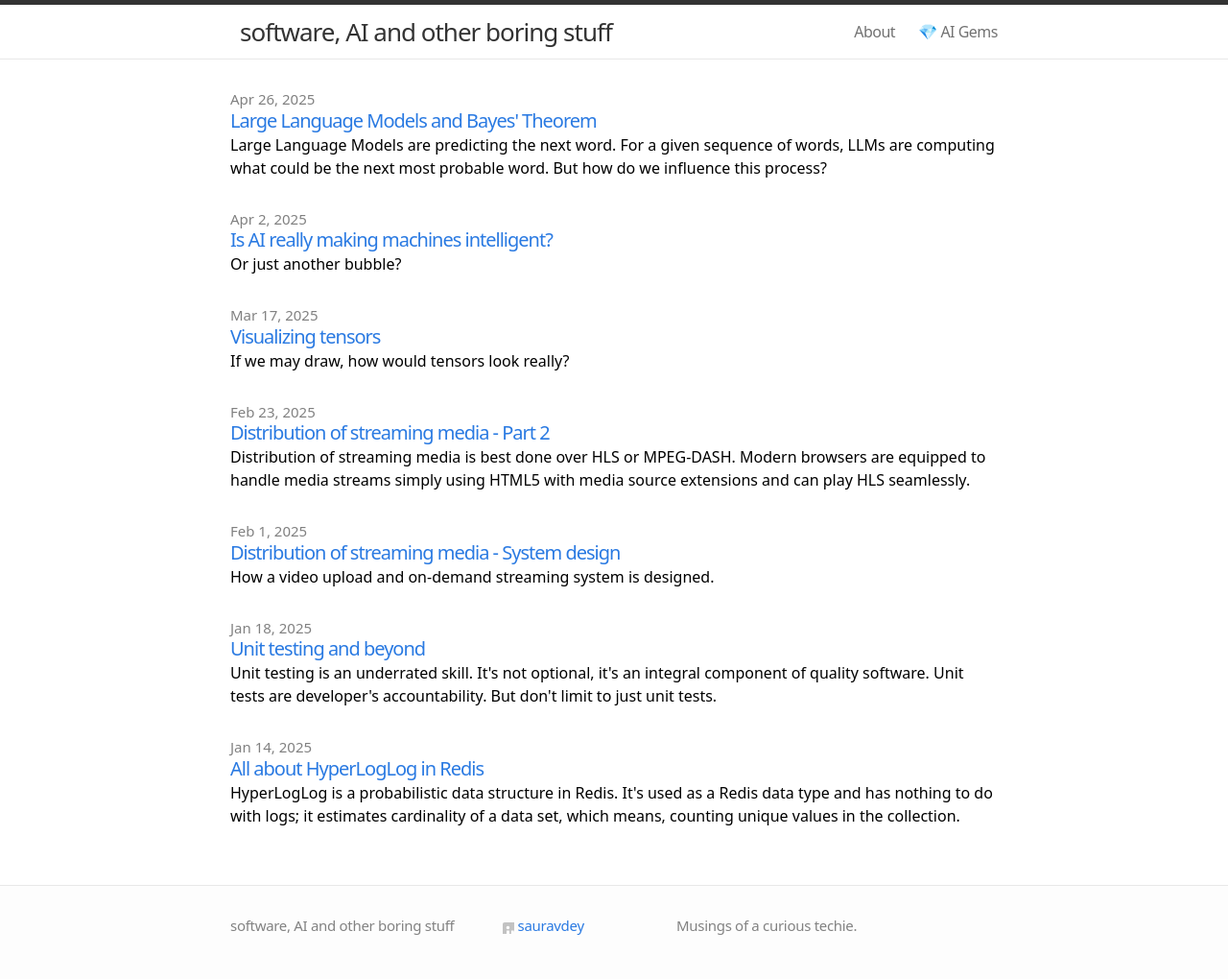
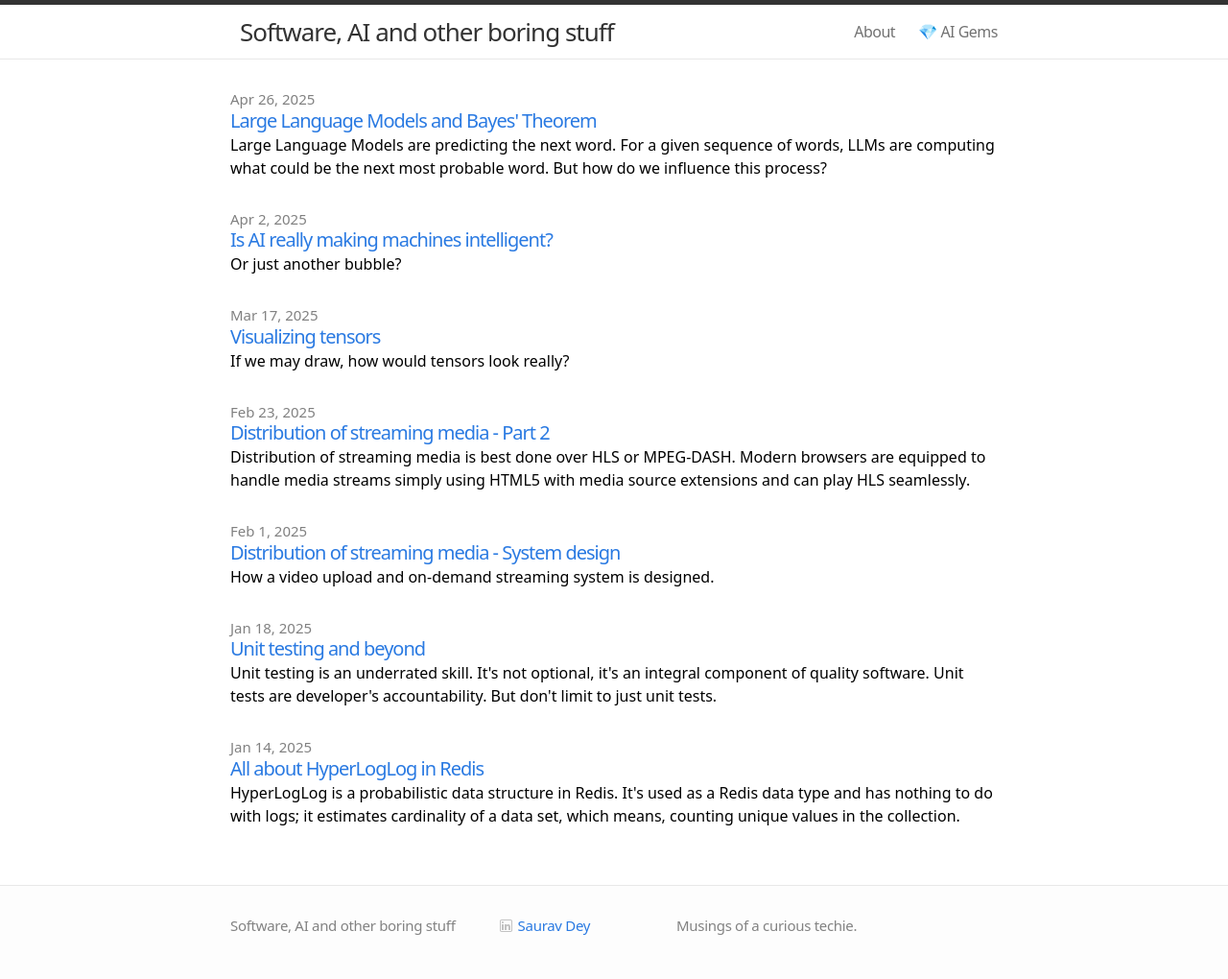
Before and after one commit to mindyouragents/mindyouragents.github.io, a Jekyll site: the page built from index.html, in a window 1280 px wide. Shown: the whole page at 96% size. Built offline with Jekyll 4.4.1, drawn with Linux system fonts in a browser that asks for light colours; some web fonts are replaced.

Commit message:
restored from backup

```diff
--- a/_config.yml
+++ b/_config.yml
@@ -1,5 +1,5 @@
 # Site settings
-title: software, AI and other boring stuff
+title: Software, AI and other boring stuff
 email:
 description: "Musings of a curious techie."
 baseurl: ""
--- a/_includes/footer.html
+++ b/_includes/footer.html
@@ -42,15 +42,11 @@
                 xmlns:xlink="http://www.w3.org/1999/xlink" x="0px" y="0px" viewBox="0 0 16 16"
                 enable-background="new 0 0 16 16" xml:space="preserve">
                 <path fill-rule="evenodd" clip-rule="evenodd" fill="#C2C2C2"
-                  d="M24,4H6C4.895,4,4,4.895,4,6v18c0,1.105,0.895,2,2,2h18c1.105,0,2-0.895,2-2V6C26,4.895,25.105,4,24,4z
-                  M10.954,22h-2.95 v-9.492h2.95V22z M9.449,11.151c-0.951,0-1.72-0.771-1.72-1.72c0-0.949,0.77-1.719,1.72-1.719c0.948,
-                  0,1.719,0.771,1.719,1.719 C11.168,10.38,10.397,11.151,9.449,11.151z M22.004,22h-2.948v-4.616c0-1.101-0.02-2.517-1.533-2.517
-                  c-1.535,0-1.771,1.199-1.771,2.437V22h-2.948v-9.492h2.83v1.297h0.04c0.394-0.746,1.356-1.533,2.791-1.533 c2.987,0,3.539,1.966,
-                  3.539,4.522V22z">
+                  d="M 2.757813 1 C 1.792969 1 1 1.792969 1 2.757813 L 1 12.246094 C 1 13.207031 1.792969 14 2.757813 14 L 12.246094 14 C 13.207031 14 14 13.207031 14 12.246094 L 14 2.757813 C 14 1.792969 13.207031 1 12.246094 1 Z M 2.757813 2 L 12.246094 2 C 12.667969 2 13 2.332031 13 2.757813 L 13 12.246094 C 13 12.667969 12.667969 13 12.246094 13 L 2.757813 13 C 2.332031 13 2 12.667969 2 12.246094 L 2 2.757813 C 2 2.332031 2.332031 2 2.757813 2 Z M 4 3 C 3.449219 3 3 3.449219 3 4 C 3 4.550781 3.449219 5 4 5 C 4.550781 5 5 4.550781 5 4 C 5 3.449219 4.550781 3 4 3 Z M 3 6 L 3 12 L 5 12 L 5 6 Z M 6 6 L 6 12 L 8 12 L 8 9.320313 C 8 8.488281 8.078125 7.742188 9.078125 7.742188 C 10.0625 7.742188 10 8.636719 10 9.375 L 10 12 L 12 12 L 12 9.039063 C 12 7.320313 11.640625 6 9.691406 6 C 8.753906 6 8.28125 6.375 8.023438 6.875 L 8 6.875 L 8 6 Z">
                 </path>
               </svg>
             </span>
-            <span class="username">{{ site.linkedin_username }}</span>
+            <span class="username">Saurav Dey</span>
           </a>
         </li>{% endif %}
 
```
